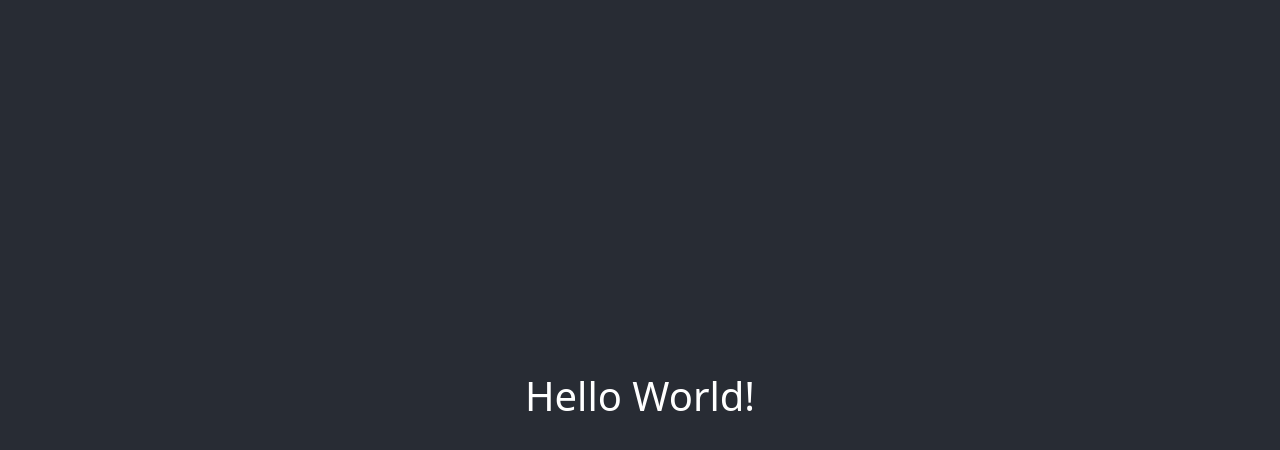
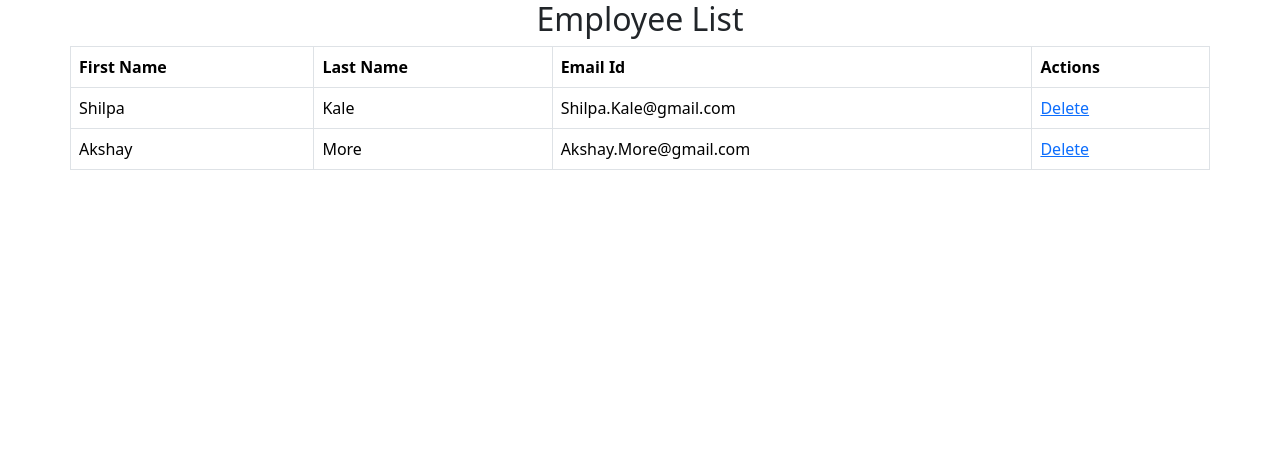
Before and after one commit to KaleShilpa/employee-frontend, a React (Create React App) app: page / in a window 1280 px wide. Shown: the top 450 px of the page. Built offline with nearby package versions, Linux system fonts and the light colour scheme.

Commit message:
added a new jsx component to show list of employees

```diff
--- a/src/App.js
+++ b/src/App.js
@@ -1,13 +1,13 @@
 import logo from './logo.svg';
 import './App.css';
+import ListEmployeeComponent from './components/ListEmployeeComponent';
 
 function App() {
   return (
-    <div className="App">
+    <div className="container">
 
-      <header className="App-header">
-        <h1> Hello World!</h1>
-      </header>
+        <ListEmployeeComponent/>
+
     </div>
   );
 }
--- /dev/null
+++ b/src/components/ListEmployeeComponent.js
@@ -0,0 +1,38 @@
+import { useState } from "react";
+
+const ListEmployeeComponent = () => {
+
+    const[employees, setEmployees] = useState([
+                                {firstName:"Shilpa", lastName: "Kale", emailId:"Shilpa.Kale@gmail.com"},
+                                {firstName:"Akshay", lastName: "More", emailId:"Akshay.More@gmail.com"}]);
+    return (
+        <div>
+            <h2 className="text-center">Employee List</h2>
+            <div className="row">
+                <table className="table table-stripped table-bordered">
+                    <thead>
+                        <tr>
+                            <th> First Name</th>
+                            <th> Last Name</th>
+                            <th> Email Id</th>
+                            <th> Actions</th>
+                        </tr>
+                    </thead>
+                    <tbody>
+                        {employees.map(employee=>(
+
+                                <tr>
+                                    <td>{employee.firstName}</td>
+                                    <td>{employee.lastName}</td>
+                                    <td>{employee.emailId}</td>
+                                    <td><a href="#">Delete</a></td>
+                                </tr>
+                        ))}
+                    </tbody>
+                </table>
+            </div>
+        </div>
+     );
+}
+
+export default ListEmployeeComponent;
```
